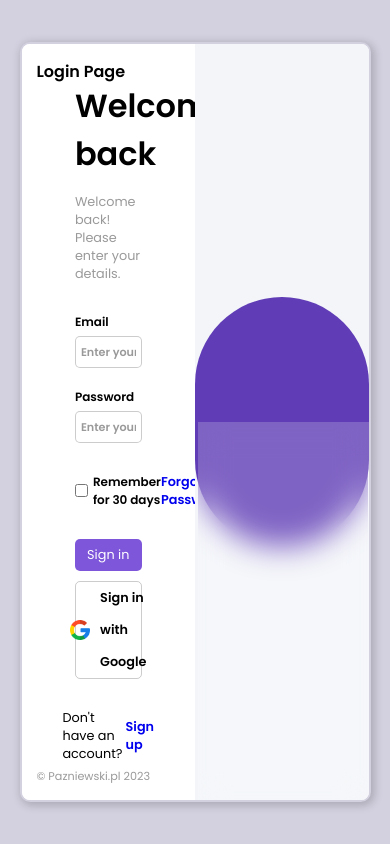
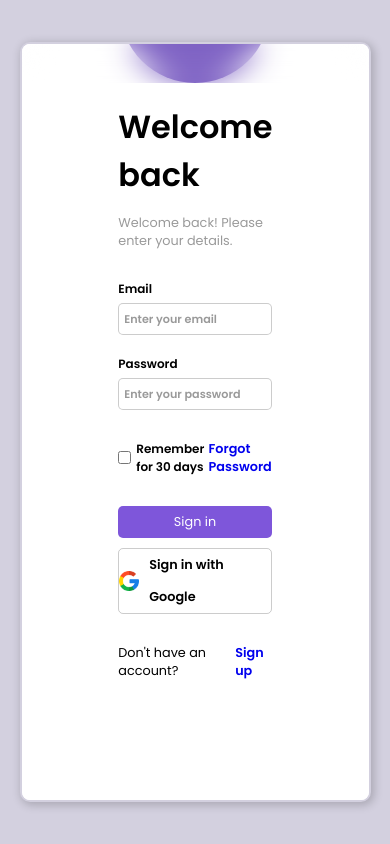
Before and after one commit to pawelpazniewski/loginPage, a plain HTML site: page index.html in a window 390 px wide. Drawn offline with Linux system fonts and the light colour scheme.

Commit message:
Added responsiveness

```diff
--- a/style.css
+++ b/style.css
@@ -15,7 +15,7 @@ body {
     justify-content: center;
     align-items: center;
     background: rgb(211, 208, 223);
-    height: 100vh;
+    min-height: 100vh;
     margin: 0;
 }
 
@@ -102,6 +102,7 @@ form {
     display: flex;
     align-items: center;
     justify-content: center;
+    position: relative;
 }
 
 .login-container {
@@ -200,7 +201,7 @@ a {
 
 .overlay {
     height: 50%;
-    width: 49%;
+    width: 100%;
     background: rgba(255, 255, 255, 0.2);
     backdrop-filter: blur(15px);
     position: absolute;
@@ -208,3 +209,37 @@ a {
     bottom: 0;
 
 }
+@media only screen and (max-width: 600px)
+{
+    .main-container {
+        display: flex;
+        flex-direction: column-reverse;
+
+    }
+
+    .left-pane {
+        width: 100%;
+    }
+
+    .right-pane {
+        width: 100%;
+        background-color: white;
+
+    }
+
+    .logo {
+        display: none;
+    }
+
+    .footer {
+        display: none;
+    }
+
+    .sign-up {
+      margin-bottom: 100px;
+}
+
+    .circle {
+        width:150px;
+        height: 150px;
+    }
```
Also changed, not shown: index.html (+1 -1 lines).
